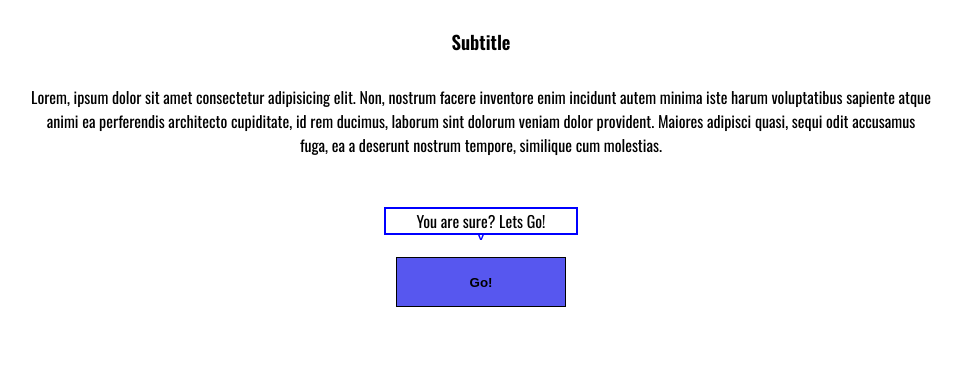
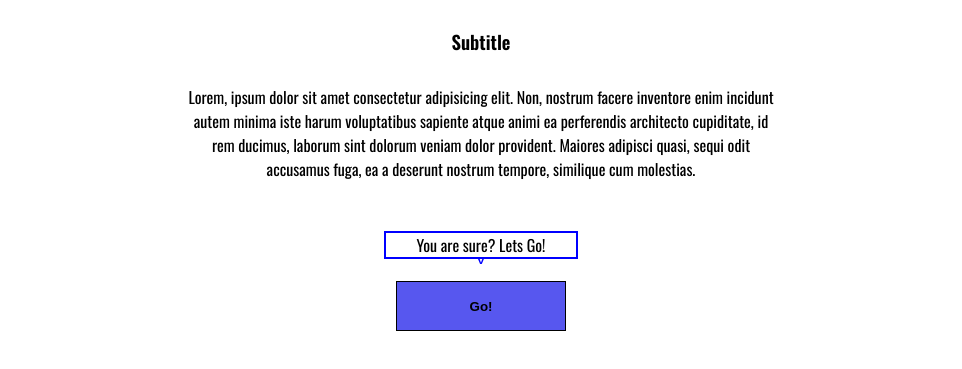
Before and after one commit to ksuxaprokopova/JS-HomeWork, a plain HTML site: page lesson-12/index.html in a window 1280 px wide. Shown: the part 119-488 px from the top of the page, without its empty margins (159-1121 px from the left). Drawn offline with nearby package versions, Linux system fonts and the light colour scheme.

Commit message:
change files lesson-12

```diff
--- a/lesson-12/index.html
+++ b/lesson-12/index.html
@@ -14,7 +14,7 @@
     <h1 class="title">Title</h1>
     <h3 class="subtitle">Subtitle</h3>
     <p class="text">Lorem, ipsum dolor sit amet consectetur adipisicing elit. Non, nostrum facere inventore enim incidunt autem minima iste harum voluptatibus sapiente atque animi ea perferendis architecto cupiditate, id rem ducimus, laborum sint dolorum veniam dolor provident. Maiores adipisci quasi, sequi odit accusamus fuga, ea a deserunt nostrum tempore, similique cum molestias.</p>
-    <button id="exmple" class="button">Go!</button>
+    <button id="example" class="button">Go!</button>
     <div id="tool" class="tooltip">
         <p class="tool_text">You are sure? Lets Go!</p>
         <div class="arrow">^</div>
--- a/lesson-12/script/script.js
+++ b/lesson-12/script/script.js
@@ -29,4 +29,4 @@ const createTooltip = (button, text) => {
 
 const button = document.getElementById('example');
 
-createTooltip(button, 'example text bla bla bla');
+createTooltip(button, tool);
--- a/lesson-12/style/style.css
+++ b/lesson-12/style/style.css
@@ -18,7 +18,9 @@ body{
 }
 
 .text{
-    margin-bottom: 100px;
+    margin-bottom: 200px;
+    max-width: 600px;
+    margin: 0 auto;
 }
 
 .button{
@@ -28,13 +30,15 @@ body{
     border: 1px solid black;
     background-color:  rgb(87, 87, 239);
     font-weight: 600;
+    margin-top: 100px;
 
 }
 
 .tooltip{
     position: relative;
     top: -100px;
-
+    /* font-weight: 200; */
+    /* display: none; */
 }
 
 
```
